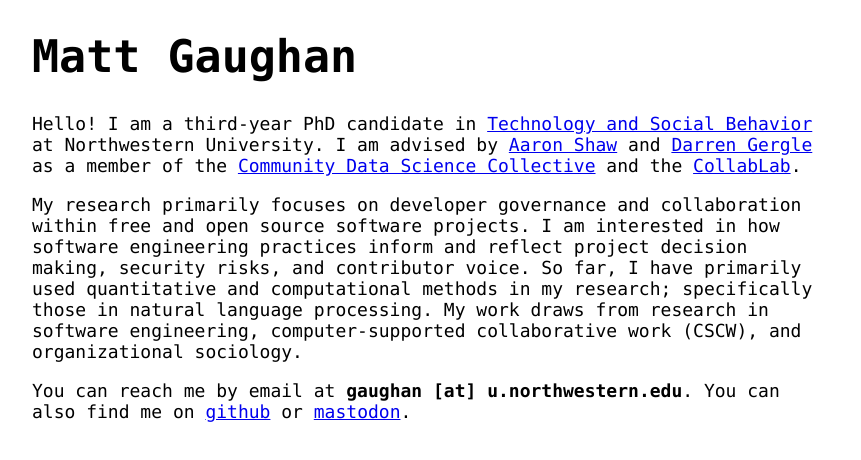
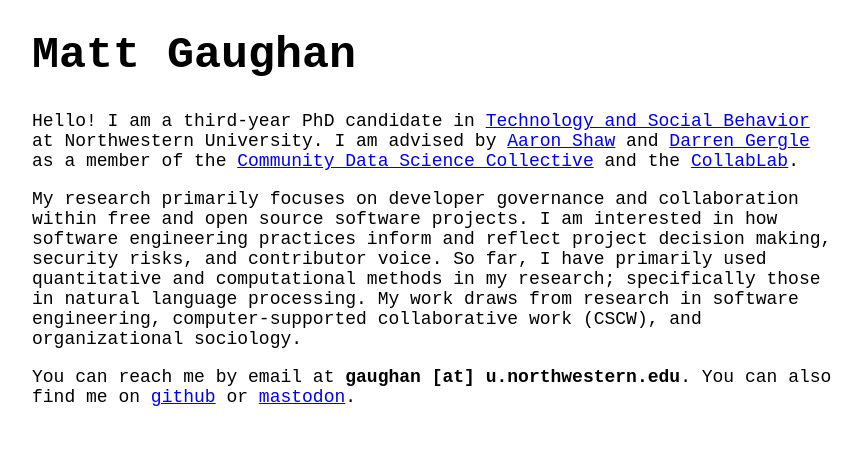
Before and after one commit to mjgaughan/mjgaughan.github.io, a plain HTML site: page index.html in a window 1280 px wide. Shown: the whole page, without its empty margins (208-1069 px from the left). Drawn offline with Linux system fonts and the light colour scheme.

Commit message:
changing font to SF Mono

```diff
--- a/index.html
+++ b/index.html
@@ -3,9 +3,9 @@
   <head>
     <title>matt gaughan</title>
     <style>
-      h1 {font-size: 45px; font-family: 'Monaco', monospace}
-      h2 {font-size:24px; font-family: 'Monaco', monospace}
-      p {font-size: 18px; font-family: 'Monaco', monospace}
+      h1 {font-size: 45px; font-family: 'SF Mono', monospace}
+      h2 {font-size:24px; font-family: 'SF Mono', monospace}
+      p {font-size: 18px; font-family: 'SF Mono', monospace}
       body {max-width: 800px; margin: auto;}
 
       .content-wrapper {
```
